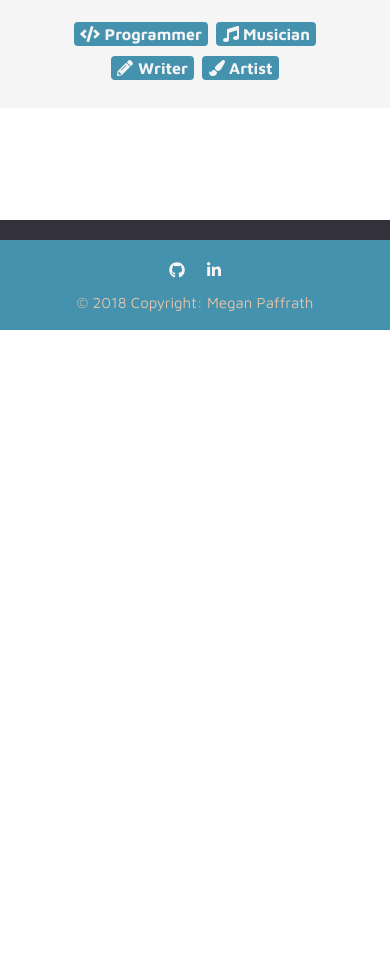
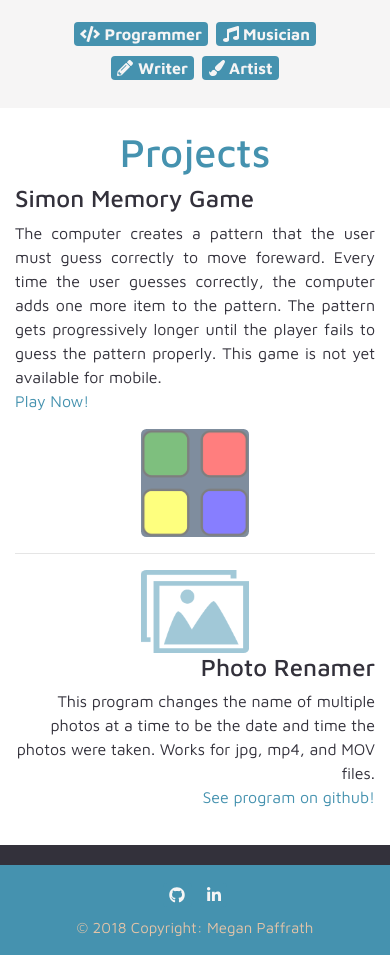
Before and after one commit to MeganPaffrath/MyWebsite2019, a plain HTML site: page index.html in a window 390 px wide. Shown: the part 514-1469 px from the top of the page. Before the commit the page ends 844 px from the top, so only its background shows below. Drawn offline with nearby package versions, Linux system fonts and the light colour scheme.

Commit message:
up to date

```diff
--- a/css/styles.css
+++ b/css/styles.css
@@ -103,6 +103,18 @@ h4 {
 p {
   text-align: justify;
 }
+/*----------------------------------- Links: */
+a:link {
+  color: #4592af;
+}
+
+a:visited {
+  color: #4592af;
+}
+
+a:hover {
+  color: #e3c4a8;
+}
 
 /*----------------------------------- Section/pad: */
 .section-pd {
@@ -176,12 +188,43 @@ p {
   background-color: #e3c4a8;
   color: #4592af;
 }
+/*----------------------------------- ALIGNMENT: */
+.align-right {
+  text-align: right;
+}
 
 /*----------------------------------- PHOTOS: */
 .megan_paffrath {
   width: 50%;
   border-radius: 50%;
   margin: 10px 0;
+}
+
+.square-photo {
+  width: 30%;
+  border-radius: 5%;
+  opacity: .5;
+}
+
+.photo-color {
+  filter: invert(50%) sepia(65%) saturate(356%) hue-rotate(151deg) brightness(91%) contrast(92%);
+}
+
+
+
+/*----------------------------------------------------- Projects: */
+.project-photo {
+  float: left;
+  margin-right: 10px;
+}
+
+.project-description {
+  margin: 0;
+  padding: 0;
+}
+
+.hover-photo-link:hover {
+  opacity: 1;
 }
 
 /*----------------------------------------------------- FOOTER: */
--- a/index.html
+++ b/index.html
@@ -67,7 +67,10 @@
                 <a class="nav-element" href="">About</a>
               </li>
               <li class="nav-item">
-                <a class="nav-element" href="programming.html">Education</a>
+                <a class="nav-element" href="education.html">Education</a>
+              </li>
+              <li class="nav-item">
+                <a class="nav-element" href="Resume.pdf" target="_blank">Resume</a>
               </li>
             </ul>
           </div>
@@ -109,6 +112,55 @@
           </div>
         </div>
       </div>
+
+      <!--About Me-->
+      <div class="section-pd section-light">
+        <div class="container">
+          <h1>Projects</h1>
+          <div class="row">
+            <div class="col-lg-6 center-tb">
+              <h4>Simon Memory Game</h4>
+              <p>The computer creates a pattern that the user must guess
+                correctly to move foreward. Every time the user guesses
+                correctly, the computer adds one more item to the pattern.
+                The pattern gets progressively longer until the player
+                fails to guess the pattern properly. This game is not
+                yet available for mobile.
+                <br>
+                <a href="https://meganpaffrath.github.io/simonGame/">Play Now!</a>
+              </p>
+            </div>
+            <div class="col-lg-6 center-tb">
+              <center>
+                <a href="https://meganpaffrath.github.io/simonGame/" target="_blank">
+                  <img class="square-photo hover-photo-link" src="photos/simon.png" alt="megan_paffrath"></img>
+                </a>
+            </div>
+          </div>
+
+          <hr>
+
+          <div class="row">
+            <div class="col-lg-6 center-tb">
+              <center>
+                <a href="https://github.com/MeganPaffrath/photoRenamer" target="_blank">
+                  <img class="square-photo hover-photo-link photo-color" src="photos/image.png" alt="megan_paffrath"></img>
+                </a>
+            </div>
+            <div class="col-lg-6 center-tb">
+              <h4 class="align-right">Photo Renamer</h4>
+              <p class="align-right">This program changes the name of multiple
+                photos at a time to be the date and time the photos were taken.
+                Works for jpg, mp4, and MOV files.
+                <br>
+                <a href="https://github.com/MeganPaffrath/photoRenamer">See program on github!</a>
+              </p>
+            </div>
+
+          </div>
+
+        </div>
+      </div>
     </section>
   </section>
 
```
Also changed, not shown: education.html (renamed from programming.html, +21 -20 lines), photos/image.png (added), photos/simon.png (added), 1 other file.
